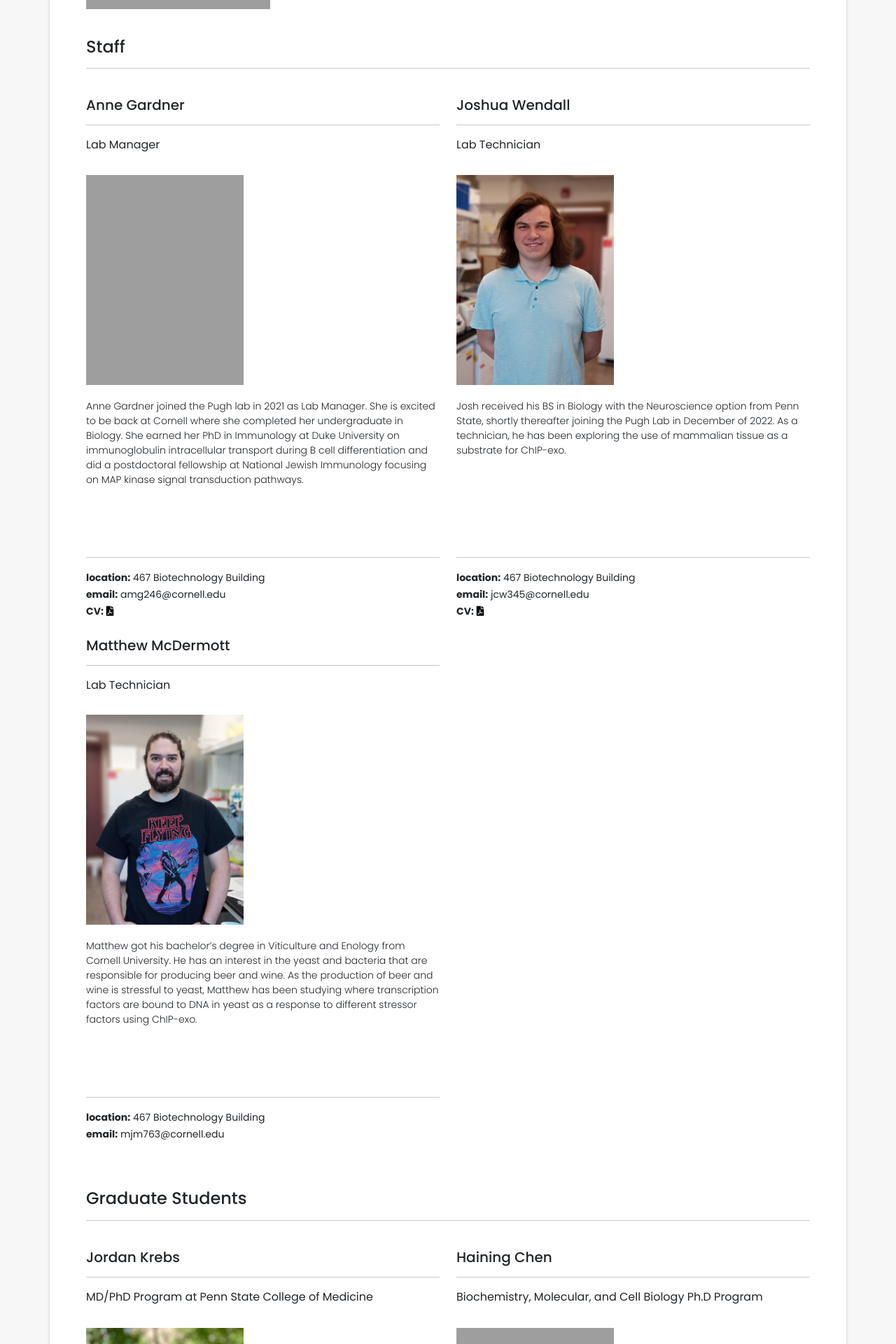
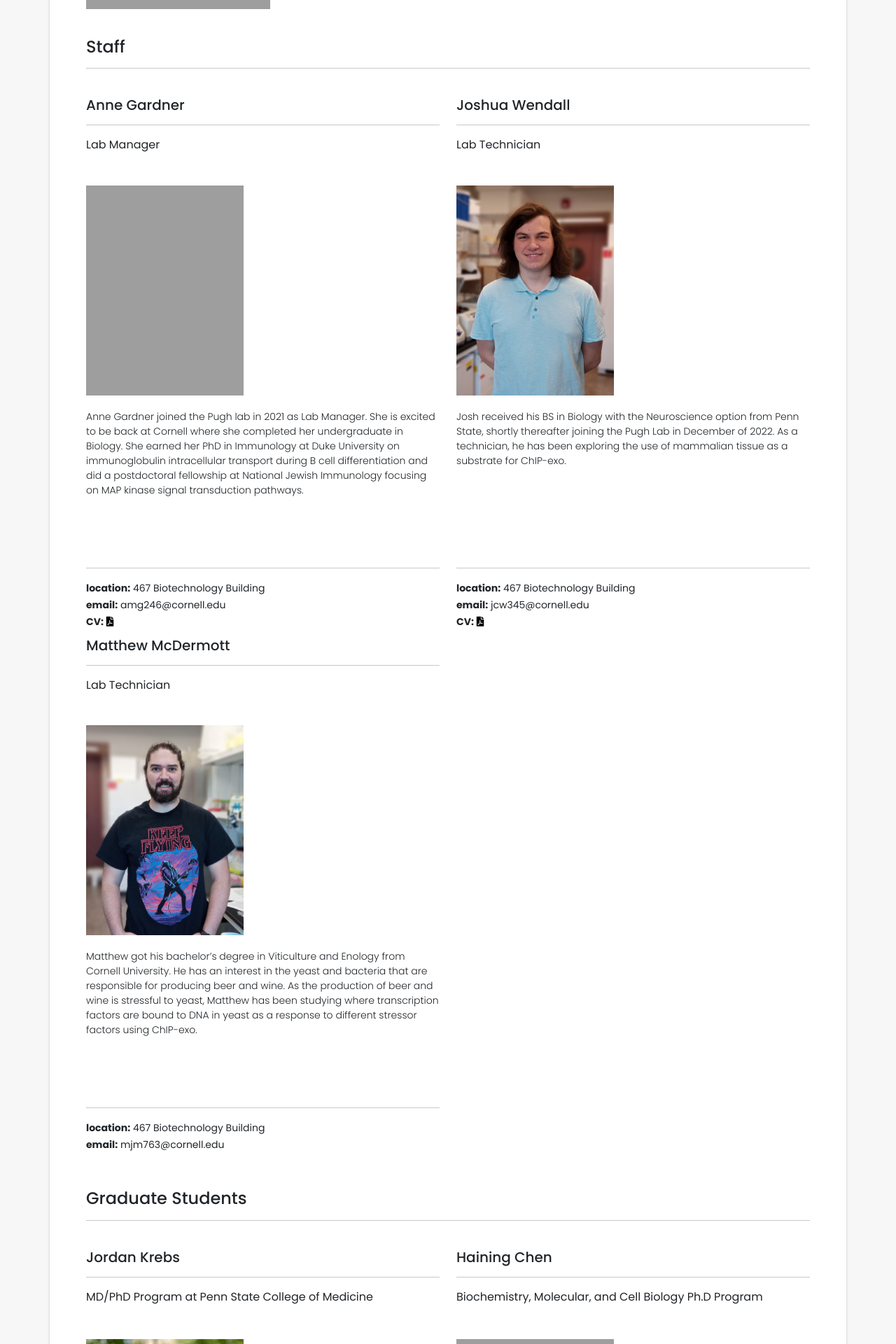
Before and after one commit to CEGRcode/cegrcode.github.io, a Jekyll site: the page built from group.html, in a window 1280 px wide. Shown: the part 557-2477 px from the top of the page at 70% size. Built offline with Jekyll 4.4.1, drawn with Linux system fonts in a browser that asks for light colours; nearby versions of some CDN libraries; grey boxes are pictures that could not be loaded.

Commit message:
fix text spacing on group.html page
The spacing below department/program/title text runs into the photo when members have 2-lines of text. The increase in the height spacing of the group-member-dept in the sass should fix this.

```diff
--- a/_sass/main.scss
+++ b/_sass/main.scss
@@ -184,7 +184,7 @@
   font-size:18px;
 }
 .group-member-dept{
-  height:5%;
+  height:7%;
 }
 .group-member-subcontainer{
   height:210px;
```
